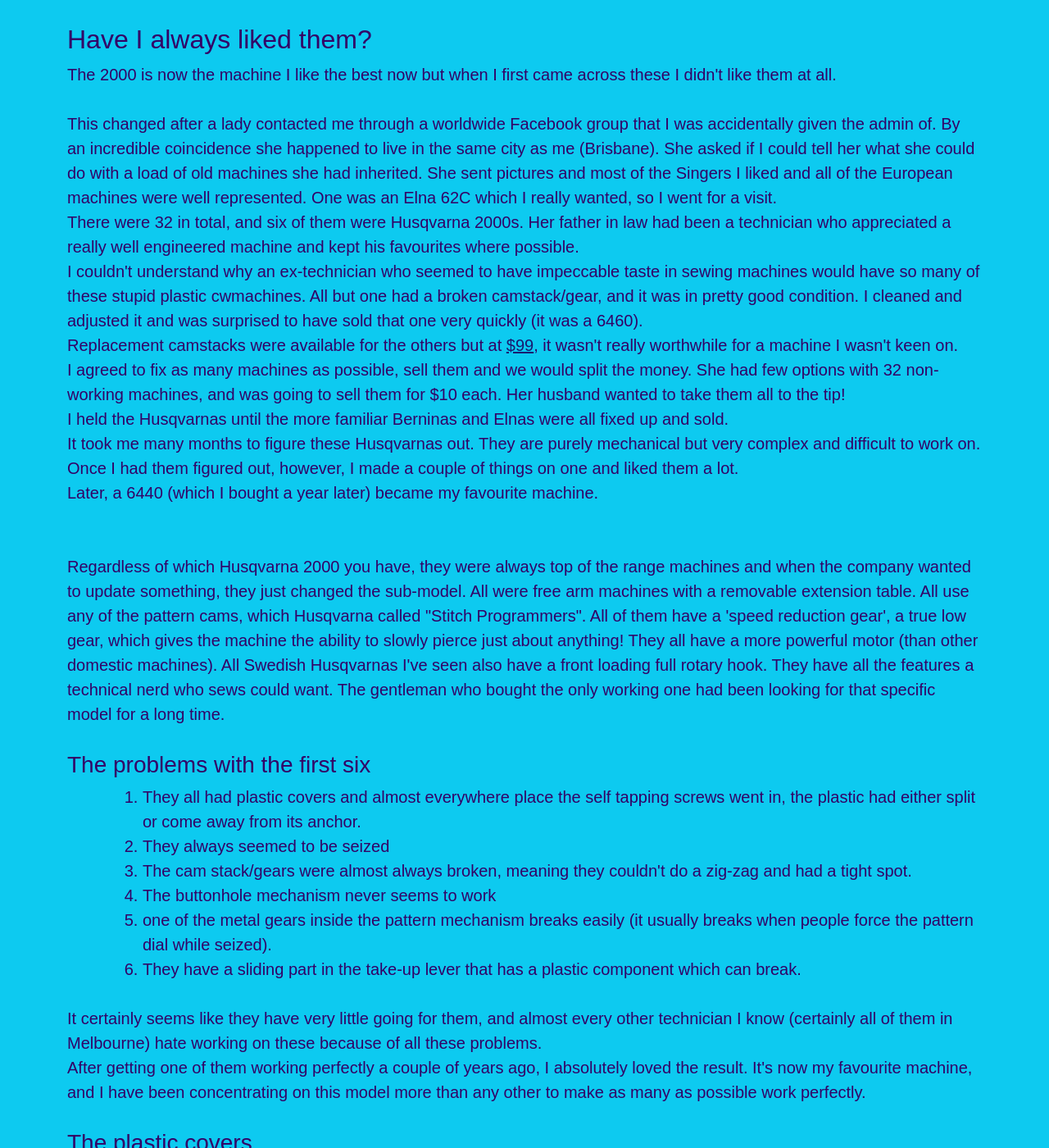
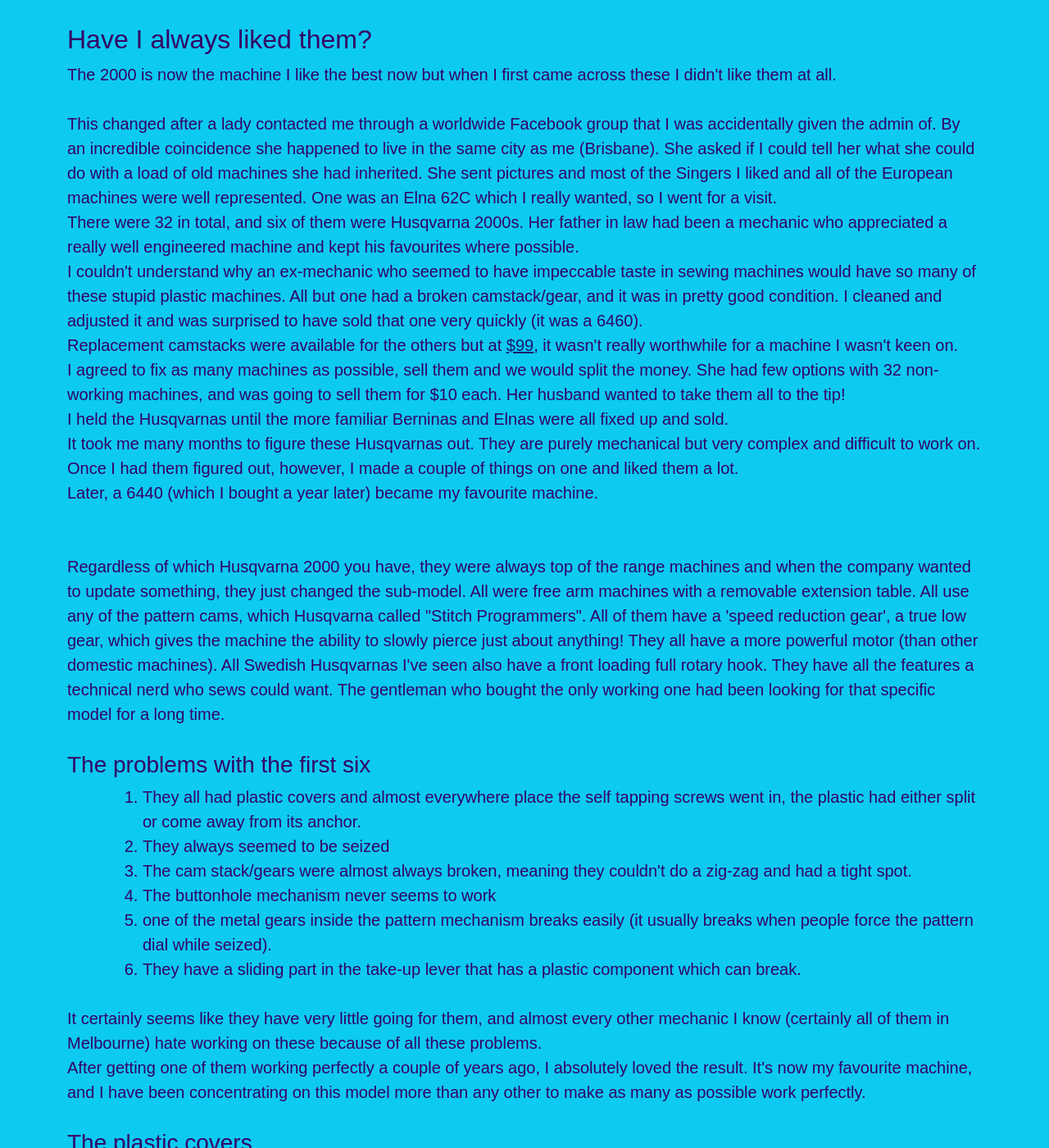
Before and after one commit to manicmike66/mikeandthemechanicals, a Jekyll site: the page built from husqvarnas.markdown, in a window 1280 px wide and 1400 px high, scrolled down 328 px. Shown: the whole window at 82% size. Built offline with Jekyll 4.4.1, drawn with Linux system fonts in a browser that asks for light colours; nearby versions of some CDN libraries; some of the changed text lies outside the part shown.

Commit message:
fixed a typo and changed technician to mechanic

```diff
--- a/husqvarnas.markdown
+++ b/husqvarnas.markdown
@@ -14,8 +14,8 @@
 <p class="has-large-font">
 This changed after a lady contacted me through a worldwide Facebook group that I was accidentally given the admin of. By an incredible coincidence she happened to live in the same city as me (Brisbane).
 She asked if I could tell her what she could do with a load of old machines she had inherited. She sent pictures and most of the Singers I liked and all of the European machines were well represented. One was an Elna 62C which I really wanted, so I went for a visit.<br/>
-There were 32 in total, and six of them were Husqvarna 2000s. Her father in law had been a technician who appreciated a really well engineered machine and kept his favourites where possible.<br/>
-I couldn't understand why an ex-technician who seemed to have impeccable taste in sewing machines would have so many of these stupid plastic cwmachines. All but one had a broken camstack/gear, and it was in pretty good condition. I cleaned and adjusted it and was surprised to have sold that one very quickly (it was a 6460). <br/>
+There were 32 in total, and six of them were Husqvarna 2000s. Her father in law had been a mechanic who appreciated a really well engineered machine and kept his favourites where possible.<br/>
+I couldn't understand why an ex-mechanic who seemed to have impeccable taste in sewing machines would have so many of these stupid plastic machines. All but one had a broken camstack/gear, and it was in pretty good condition. I cleaned and adjusted it and was surprised to have sold that one very quickly (it was a 6460). <br/>
 Replacement camstacks were available for the others but at <a target="_new" href="https://waltersimport.com.au/product/husqvarna-camstack/">$99</a>, it wasn't really worthwhile for a machine I wasn't keen on. <br/>
 I agreed to fix as many machines as possible, sell them and we would split the money. She had few options with 32 non-working machines, and was going to sell them for $10 each. Her husband wanted to take them all to the tip! <br/>I held the Husqvarnas until the more familiar Berninas and Elnas were all fixed up and sold. <br/>
 It took me many months to figure these Husqvarnas out. They are purely mechanical but very complex and difficult to work on. Once I had them figured out, however, I made a couple of things on one and liked them a lot.<br/>
@@ -39,7 +39,7 @@
 They have a sliding part in the take-up lever that has a plastic component which can break.</li>
 </ol>
 <p class="has-large-font">
-It certainly seems like they have very little going for them, and almost every other technician I know (certainly all of them in Melbourne) hate working on these because of all these problems. <br/>
+It certainly seems like they have very little going for them, and almost every other mechanic I know (certainly all of them in Melbourne) hate working on these because of all these problems. <br/>
 After getting one of them working perfectly a couple of years ago, I absolutely loved the result. It's now my favourite machine, and I have been concentrating on this model more than any other to make as many as possible work perfectly.</p>
 <h3>The plastic covers</h3>
 <p class="has-large-font">Once they're broken the best you can do is to try and glue the broken pieces back on. If they're not there, you can sticky tape or glue them, or maybe find one that's good. Not one of these is in any way ideal, so if you have a Husqvarna 2000 that you really want to disassemble and the anchors are intact, you should be armed with the knowledge that they will stay intact unless you cross thread the self tapping screws, or put the wrong type of screw in. It's really that simple. These points only split when the original screws aren't replaced properly. Turn the screw back before turning it forward and you can feel when it lands in the original hole. Remember, if it doesn't, it's not fixable, so be take care.</p>
@@ -52,7 +52,7 @@
 I now use the second method, which is to remove the mechanisms from the machine, disassemble them, clean, grease, reassemble and put them back in the machine. This isn't easy either, and until I became very familiar with them I broke a lot of parts. It was very fortunate that I had a lot of parts machines.</p>
 <h3>Cam stack</h3>
 <p class="has-large-font">
-<img class="rounded float-start p-2" alt="Husqvarna 2000 cam stack" src="{{ "assets/images/husq_cam.jpg" | relative_url }}"/>These are $110 RRP. If yours is broken (and it's obvious when it is by just looking at it), it might make you feel better if you know that you'll never buy such a machine new ever again. If it's in otherwise good condition, the gear is well worth the money. They aren't that difficult to put in, and there are videos about how to do it. If you're lucky, you won't have to re-time the zig-zag. If you're not confident, get a technician to do it.<br/> It might make you feel better to know that they do last about forty years.</p>
+<img class="rounded float-start p-2" alt="Husqvarna 2000 cam stack" src="{{ "assets/images/husq_cam.jpg" | relative_url }}"/>These are $110 RRP. If yours is broken (and it's obvious when it is by just looking at it), it might make you feel better if you know that you'll never buy such a machine new ever again. If it's in otherwise good condition, the gear is well worth the money. They aren't that difficult to put in, and there are videos about how to do it. If you're lucky, you won't have to re-time the zig-zag. If you're not confident, get a mechanic to do it.<br/> It might make you feel better to know that they do last about forty years.</p>
 <h3>The buttonhole mechanism</h3>
 <p class="has-large-font"><img class="rounded float-start p-2" alt="Husqvarna stitch width and buttonhole mechanism" src="{{ "assets/images/width_mechanism.png" | relative_url }}"/>This usually happens when the rest of the machine has seized due to lack of use. The solution can be a bit brutal. The inner and outer shafts get glued together, and you have to separate them, then align the cutout. It's not an easy one to fix, and requires quite a bit of force. If you're really lucky, you can do this without damaging the surfaces. When it's quite free, align the cutout for the buttonhole mechanism and test thoroughly before declaring success.
 </p>
```
Also changed, not shown: other parts of husqvarnas.markdown (+1 -1 lines).
